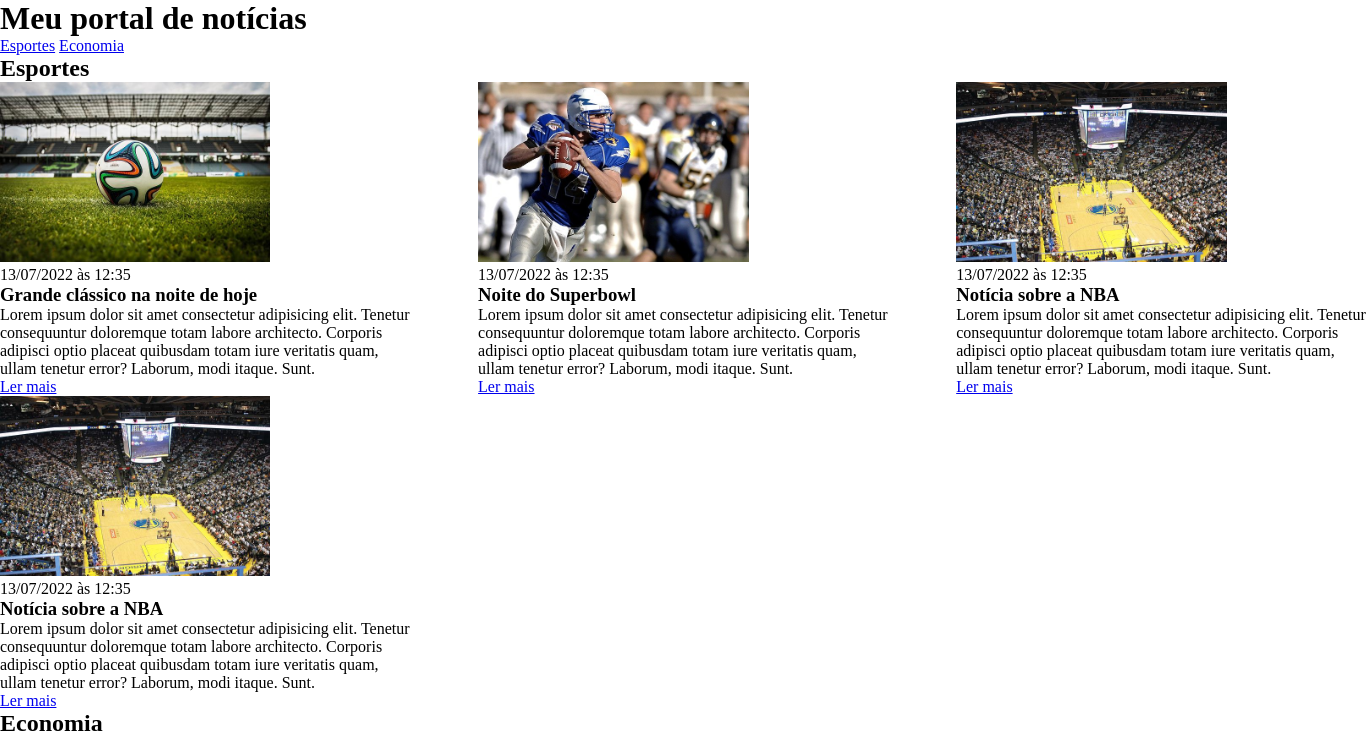
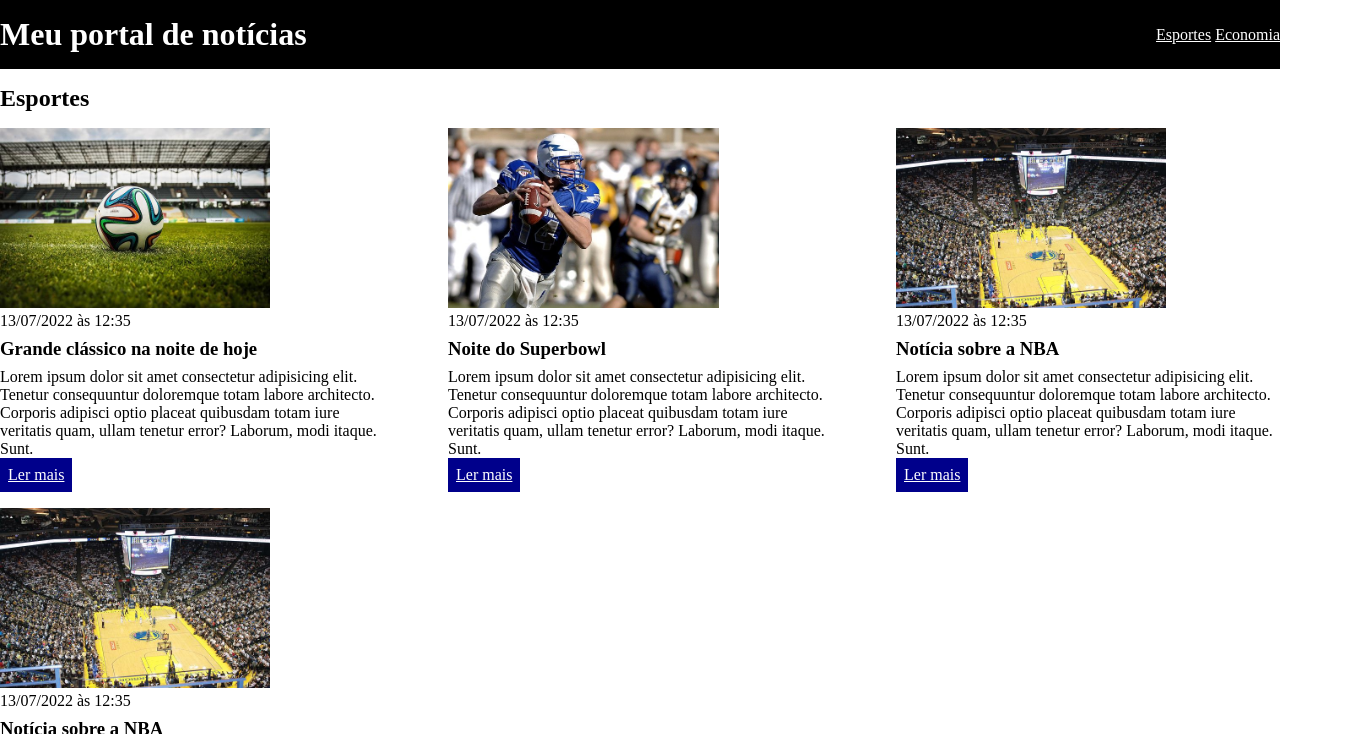
Before and after one commit to andreeremitadev/modulo_css, a plain HTML site: page index.html in a window 1280 px wide. Shown: the top 734 px of the page, 1366 px wide, since content can reach past the window. Drawn offline with Linux system fonts and the light colour scheme.

Commit message:
alteraçoes de codigo da aula 6

```diff
--- a/main.css
+++ b/main.css
@@ -4,12 +4,28 @@
     padding: 0;
 }
 
+body > header {
+    background-color: black;
+    padding: 16px 0;
+    color: #fff;
+}
+
+header .container {
+    display: flex;
+    align-items: center;
+    justify-content: space-between;
+}
+
 header li {
     display: inline;
 }
 
+header li a {
+    color: #fff;
+}
+
 .container {
-    width: 1366px;
+    width: 100%;
     margin: 0 auto 0 auto;
 }
 
@@ -26,3 +42,24 @@ header li {
 .articles article {
     width: 30%;
 }
+
+section {
+    padding: 16px 0;
+}
+
+section h2,
+.articles article {
+    margin-bottom: 16px;
+}
+
+.articles article h3 {
+    margin-top: 8px;
+    margin-bottom: 8px;
+}
+
+.articles article a {
+    background-color: darkblue;
+    color: #fff;
+    padding: 8px;
+    display: inline-block;
+}
```
